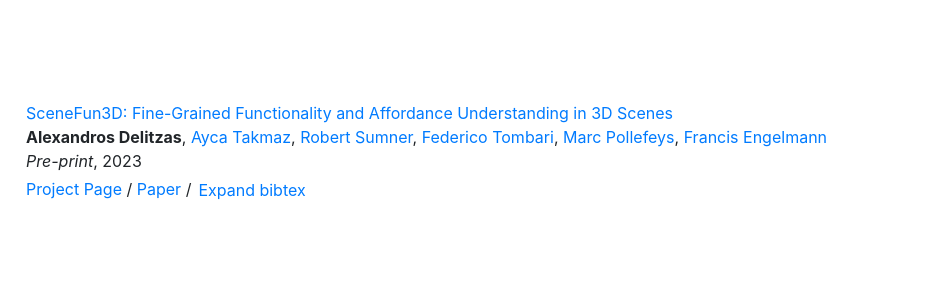
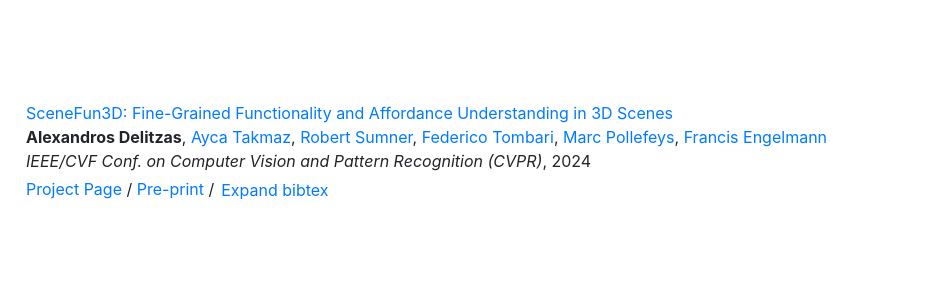
Before and after one commit to AlexDelitzas/alexdelitzas.github.io, a plain HTML site: page index.html in a window 1280 px wide. Shown: the part 501-800 px from the top of the page, 344-1280 px from the left. Drawn offline with nearby package versions, Linux system fonts and the light colour scheme.

Commit message:
Update pubs

```diff
--- a/index.html
+++ b/index.html
@@ -59,11 +59,11 @@
                 <h4>Publications</h4>
                 <h6>* indicates equal contribution</h6>
                 <br />
-                <div style="margin-bottom: 3em;"> <div class="row"><div class="col-sm-3"><img src="assets/img/publications/scenefun3d.png" class="img-fluid img-thumbnail" alt="Project image"></div><div class="col-sm-9"><a href="https://alexdelitzas.github.io" target="_blank">SceneFun3D: Fine-Grained Functionality and Affordance Understanding in 3D Scenes</a> <br><span style="font-weight: bold";>Alexandros Delitzas</span>, <a href="https://aycatakmaz.github.io/" target="_blank">Ayca Takmaz</a>, <a href="https://studios.disneyresearch.com/people/bob-sumner/" target="_blank">Robert Sumner</a>, <a href="https://federicotombari.github.io/" target="_blank">Federico Tombari</a>, <a href="https://people.inf.ethz.ch/marc.pollefeys/" target="_blank">Marc Pollefeys</a>, <a href="https://francisengelmann.github.io/" target="_blank">Francis Engelmann</a> <br><span style="font-style: italic;">Pre-print</span>, 2023 <br><a href="https://alexdelitzas.github.io" target="_blank">Project Page</a> / <a href="assets/pdf/SceneFun3D.pdf" target="_blank">Paper</a> /<button class="btn btn-link" type="button" data-toggle="collapse" data-target="#collapsedelitzas2023scenefun3d" aria-expanded="false" aria-controls="collapseExample" style="margin-left: -6px; margin-top: -2px;">Expand bibtex</button><div class="collapse" id="collapsedelitzas2023scenefun3d"><div class="card card-body"><pre><code>@InProceedings{delitzas2023scenefun3d,
+                <div style="margin-bottom: 3em;"> <div class="row"><div class="col-sm-3"><img src="assets/img/publications/scenefun3d.png" class="img-fluid img-thumbnail" alt="Project image"></div><div class="col-sm-9"><a href="https://alexdelitzas.github.io" target="_blank">SceneFun3D: Fine-Grained Functionality and Affordance Understanding in 3D Scenes</a> <br><span style="font-weight: bold";>Alexandros Delitzas</span>, <a href="https://aycatakmaz.github.io/" target="_blank">Ayca Takmaz</a>, <a href="https://studios.disneyresearch.com/people/bob-sumner/" target="_blank">Robert Sumner</a>, <a href="https://federicotombari.github.io/" target="_blank">Federico Tombari</a>, <a href="https://people.inf.ethz.ch/marc.pollefeys/" target="_blank">Marc Pollefeys</a>, <a href="https://francisengelmann.github.io/" target="_blank">Francis Engelmann</a> <br><span style="font-style: italic;">IEEE/CVF Conf. on Computer Vision and Pattern Recognition (CVPR)</span>, 2024 <br><a href="https://alexdelitzas.github.io" target="_blank">Project Page</a> / <a href="assets/pdf/SceneFun3D.pdf" target="_blank">Pre-print</a> /<button class="btn btn-link" type="button" data-toggle="collapse" data-target="#collapsedelitzas2023scenefun3d" aria-expanded="false" aria-controls="collapseExample" style="margin-left: -6px; margin-top: -2px;">Expand bibtex</button><div class="collapse" id="collapsedelitzas2023scenefun3d"><div class="card card-body"><pre><code>@InProceedings{delitzas2023scenefun3d,
 	author = {Alexandros Delitzas and Ayca Takmaz and Robert Sumner and Federico Tombari and Marc Pollefeys and Francis Engelmann},
 	title = {SceneFun3D: Fine-Grained Functionality and Affordance Understanding in 3D Scenes},
-	booktitle = {Pre-print},
-	year = {2023},
+	booktitle = {IEEE/CVF Conf. on Computer Vision and Pattern Recognition (CVPR)},
+	year = {2024},
 }</pre></code></div></div> </div> </div> </div><div style="margin-bottom: 3em;"> <div class="row"><div class="col-sm-3"><img src="assets/img/publications/multi_clip.png" class="img-fluid img-thumbnail" alt="Project image"></div><div class="col-sm-9"><a href="https://arxiv.org/abs/2306.02329" target="_blank">Multi-CLIP: Contrastive Vision-Language Pre-training for Question Answering tasks in 3D Scenes</a> <span style="color: red;">(Oral Presentation)</span><br><span style="font-weight: bold";>Alexandros Delitzas</span>*, Maria Parelli*, Nikolas Hars, Georgios Vlassis, <a href="https://da.inf.ethz.ch/people/SotirisAnagnostidis" target="_blank">Sotirios Anagnostidis</a>, <a href="https://da.inf.ethz.ch/people/GregorBachmann" target="_blank">Gregor Bachmann</a>, <a href="https://da.inf.ethz.ch" target="_blank">Thomas Hofmann</a> <br><span style="font-style: italic;">Proc. of the British Machine Vision Conference (BMVC)</span>, 2023 <br><a href="https://arxiv.org/abs/2306.02329" target="_blank">Project Page</a> / <a href="https://arxiv.org/pdf/2306.02329.pdf" target="_blank">Paper</a> /<button class="btn btn-link" type="button" data-toggle="collapse" data-target="#collapsedelitzas2023multi" aria-expanded="false" aria-controls="collapseExample" style="margin-left: -6px; margin-top: -2px;">Expand bibtex</button><div class="collapse" id="collapsedelitzas2023multi"><div class="card card-body"><pre><code>@InProceedings{delitzas2023multi,
 	author = {Alexandros Delitzas and Maria Parelli and Nikolas Hars and Georgios Vlassis and Sotirios Anagnostidis and Gregor Bachmann and Thomas Hofmann},
 	title = {Multi-CLIP: Contrastive Vision-Language Pre-training for Question Answering tasks in 3D Scenes},
```
Also changed, not shown: 1 other file.
